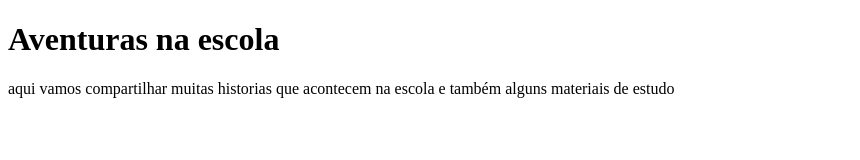
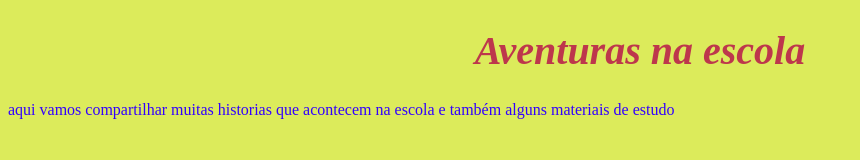
Before and after one commit to Deboraprof/formadores-2-tri, a plain HTML site: page index.html in a window 1280 px wide. Shown: the whole page, without its empty margins (0-860 px from the left). Drawn offline with Linux system fonts and the light colour scheme.

Commit message:
index style

```diff
--- a/index.html
+++ b/index.html
@@ -2,7 +2,8 @@
 <html lang="pt-br" dir="ltr">
   <head>
     <meta charset="utf-8">
-    <title></title>
+    <title>aventuras na escola</title>
+    <link rel="stylesheet" href="style.css">
   </head>
   <body>
     <h1>Aventuras na escola</h1>
--- /dev/null
+++ b/style.css
@@ -0,0 +1,9 @@
+body{
+  background-color: #dceb5b
+}
+h1{
+  text-align: center; color: #bd374c; font-size: 40px; font-style: italic;
+}
+p{
+  text-align: justify; color: rgb(50, 0, 255);
+}
```
